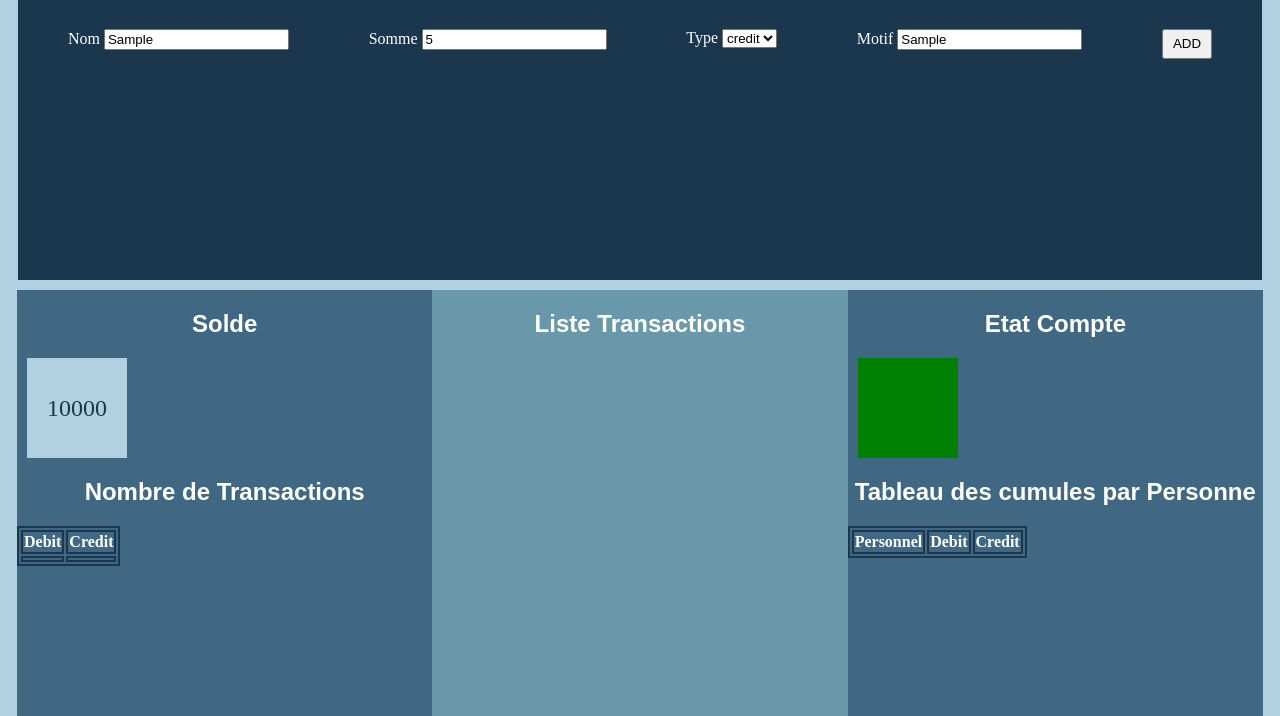
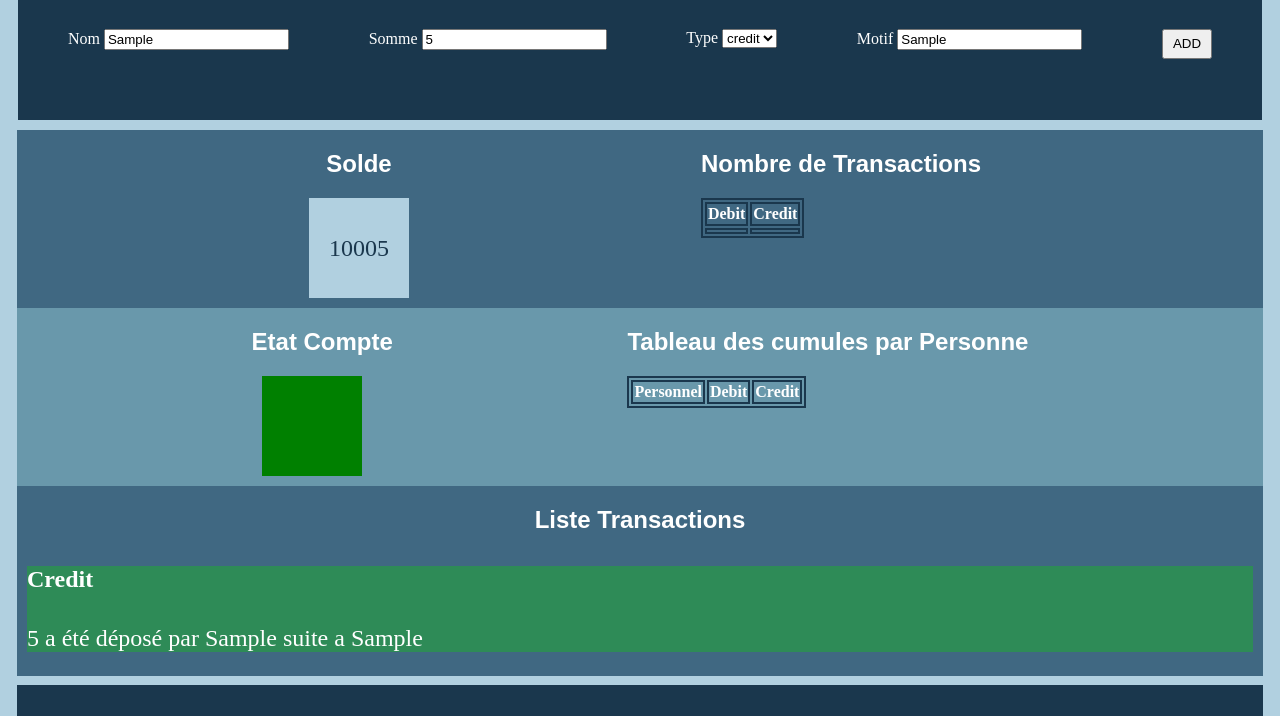
Before and after one commit to Seynabou96/typescript_caisse, a website built with Parcel: page index.html in a window 1280 px wide. Both pictures are taken after typing "Sample", "5", "Sample" into the empty fields and a click on the button "ADD". Shown: the part 61-777 px from the top of the page. Built offline with nearby package versions, Linux system fonts and the light colour scheme.

Commit message:
second view: liste transactions

```diff
--- a/app.ts
+++ b/app.ts
@@ -1,4 +1,5 @@
 import { Caisse } from "./src/classes/caisse";
+import { listeTransactionView } from "./src/classes/listeTransactionView";
 import { soldeView } from "./src/classes/soldeView";
 import { Transaction } from "./src/classes/transaction";
 
@@ -7,10 +8,12 @@ import { Transaction } from "./src/classes/transaction";
 let caisse = new Caisse(10000);
 
 //instanciation des views(observers)
-let solde = new soldeView()
+let solde = new soldeView();
+let listeTransaction = new listeTransactionView();
 
 //inscription des views à la caisse
 caisse.subscribeObserver(solde);
+caisse.subscribeObserver(listeTransaction);
 
 //Déclaration et Ecoute de l'événement sur le bouton ADD
 
@@ -33,4 +36,5 @@ buttonADD.addEventListener('click',(e:Event)=>{
         )
     //  ajout de la transaction dans la caisse
     caisse.addTransac(transaction);
+
 })
--- a/index.html
+++ b/index.html
@@ -48,14 +48,6 @@
             </div>
         </div>
         <div class="center">
-            <div id="secondView">
-                <h2>Liste Transactions</h2>
-                <ul>
-
-                </ul>
-            </div>
-        </div>
-        <div class="right">
             <div id="fourView">
                 <h2>Etat Compte</h2>
                 <div id="etatCompte"></div>
@@ -72,6 +64,13 @@
 
             </div>
         </div>
+        <div class="right">
+            <div id="secondView">
+                <h2>Liste Transactions</h2>
+                <ul class="ulListeTransac">
+                </ul>
+            </div>
+        </div>
     </main>
     <footer>
         <p>It's All!</p>
--- a/src/classes/caisse.ts
+++ b/src/classes/caisse.ts
@@ -9,7 +9,6 @@ export class Caisse implements ISubject{
     private observers:IObserver[]=[];
     constructor(solde : number) {
         this.solde = solde;
-        // this.notifyObserver()
     }
     subscribeObserver(obs: IObserver) {
         this.observers.push(obs);
@@ -27,7 +26,6 @@ export class Caisse implements ISubject{
     }
     addTransac(transac: Transaction){
         this.transactions.push(transac);
-        this.notifyObserver()
         console.log('addtransaction');
         if (transac.getType() === 'debit') {
             this.solde -= transac.getSomme();
@@ -35,6 +33,7 @@ export class Caisse implements ISubject{
         else{
             this.solde += transac.getSomme();
         }
+        this.notifyObserver()
     }
     getTransac(){
         return this.transactions;
--- /dev/null
+++ b/src/classes/listeTransactionView.ts
@@ -0,0 +1,28 @@
+import { IObserver } from "../interfaces/observer";
+import { Caisse } from "./caisse";
+
+export class listeTransactionView implements IObserver {
+    private ul: HTMLUListElement;
+
+    constructor() {
+        this.ul = document.querySelector('.ulListeTransac')
+
+    }
+
+    update(caisse: Caisse) {
+        let transac = caisse.getTransac()
+        this.ul.innerHTML=''
+        transac.forEach(trsc => {
+            let liHtml = document.createElement('li');
+            let headHtml = document.createElement('h4');
+            let paraHtml = document.createElement('p');
+            liHtml.className = trsc.getType()
+            headHtml.innerText = trsc.getType() === 'debit' ? 'Debit' : 'Credit';
+            paraHtml.innerHTML = trsc.setText()
+            this.ul.append(liHtml)
+            liHtml.append(headHtml)
+            liHtml.append(paraHtml)
+        })
+
+    }
+}
--- a/src/classes/transaction.ts
+++ b/src/classes/transaction.ts
@@ -26,6 +26,6 @@ export class Transaction {
         return this.motifTransaction;
     }
     setText(){
-        return `${this.getSomme()} a été ${this.getType() === 'debit' ? 'retiré' : 'déposé'} par ${this.getName} suite a ${this.getMotif()}`;
+        return `${this.getSomme()} a été ${this.getType() === 'debit' ? 'retiré' : 'déposé'} par ${this.getName()} suite a ${this.getMotif()}`;
     }
 }
--- a/style.css
+++ b/style.css
@@ -5,7 +5,7 @@ body{
 header{
     background:#1A374D;
     color: white;
-    height: 40vh;
+    height: 20vh;
     margin: 10px;
 }
 h1,h2,footer{
@@ -23,10 +23,11 @@ button{
     height: 30px;
 }
 main{
-    height: 80vh;
+    height:auto;
     margin: 9px;
     display: flex;
     justify-content: space-between;
+    flex-direction: column;
 }
 footer{
     background-color: #1A374D;
@@ -43,6 +44,10 @@ div.left,div.right,div.center{
 }
 div.left,div.right{
     background-color:#406882;
+}
+div.left,div.center{
+    display: flex;
+    justify-content: space-evenly;
 }
 div.center{
     background-color: #6998AB;
@@ -64,6 +69,26 @@ div.center{
 #etatCompte{
     background-color: green;
 }
+ul{
+    margin: 0px;
+    padding:0px;
+}
+li{
+    list-style: none;
+    margin:10px;
+
+}
+.debit{
+    background-color: #dc143c;
+    color: white;
+    font-size: 1.5em;
+}
+.credit{
+    background-color: #2E8B57;
+    color: white;
+    font-size: 1.5em;
+
+}
 
 table,th,td{
  border: 2px solid #1A374D;
@@ -78,18 +103,14 @@ table,th,td{
         flex-direction: column;
 
     }
-    main{
-        flex-direction: column;
-    }
+
     input,select{
         margin-top: 10px;
     }
     button{
         margin-top: 10px;
     }
-    div.left,div.right{
-        display: flex;
-    }
+
 }
 /* @media screen and(max-width:200px){
     form{
```
Also changed, not shown: dist/index.html, 5 other files.
